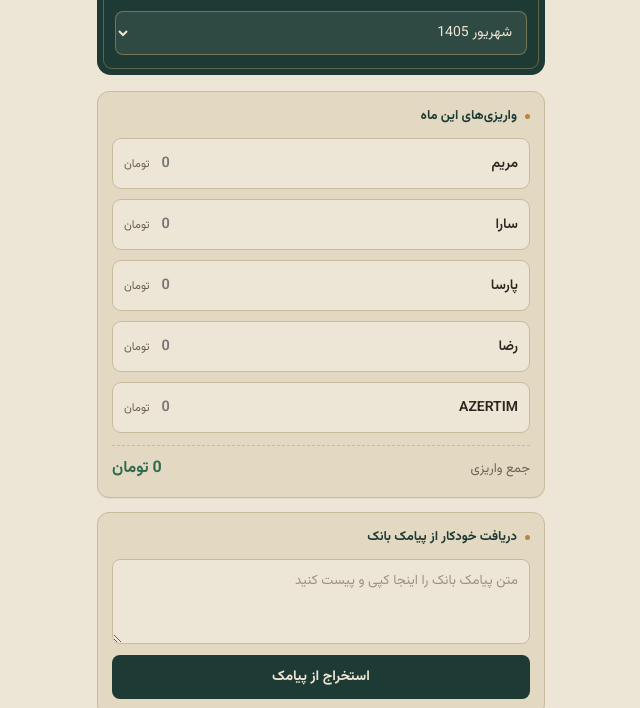
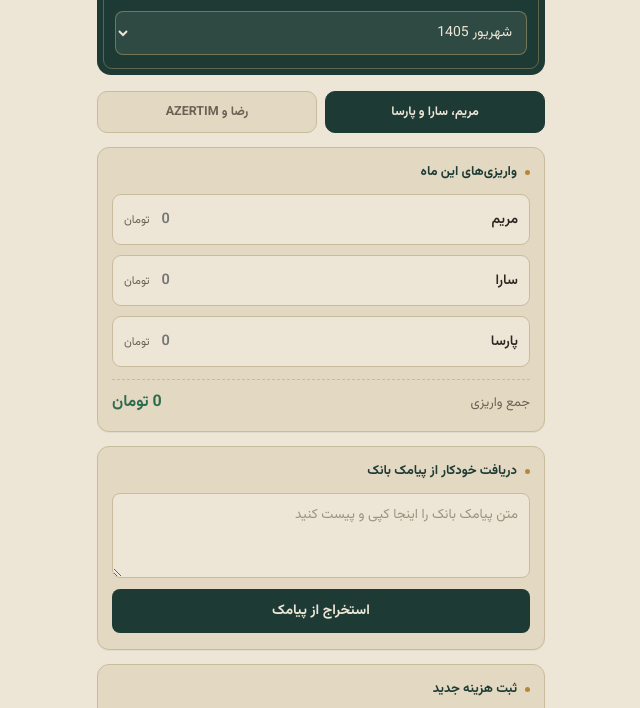
Before and after one commit to rezaakbarimy-crypto/Khaneh-hazineh, a plain HTML site: page index.html in a window 1280 px wide. Shown: the part 98-806 px from the top of the page, without its empty margins (319-959 px from the left). Drawn offline with Linux system fonts and the light colour scheme.

Commit message:
Add files via upload

```diff
--- a/index.html
+++ b/index.html
@@ -97,6 +97,30 @@
     border-radius: 8px;
   }
   .month-row select option{ color:#111; }
+
+  .book-tabs{
+    display:flex;
+    gap:8px;
+    margin-bottom:14px;
+  }
+  .book-tab{
+    flex:1;
+    background: var(--paper-2);
+    border: 1px solid var(--line);
+    border-radius: 10px;
+    padding: 10px 6px;
+    font-family: inherit;
+    font-size: 12.5px;
+    font-weight:700;
+    color: var(--ink-soft);
+    cursor:pointer;
+    text-align:center;
+  }
+  .book-tab.active{
+    background: var(--navy);
+    color: var(--paper);
+    border-color: var(--navy);
+  }
 
   /* ---------- Section cards ---------- */
   .card{
@@ -387,11 +411,13 @@
 
   <div class="ledger-head">
     <h1>دفتر خرج خانه</h1>
-    <p>حساب‌وکتاب ماهانه خانواده</p>
+    <p id="bookSubtitle">حساب‌وکتاب ماهانه خانواده</p>
     <div class="month-row">
       <select id="monthSelect"></select>
     </div>
   </div>
+
+  <div class="book-tabs" id="bookTabs"></div>
 
   <div class="card">
     <h2>واریزی‌های این ماه</h2>
@@ -581,29 +607,64 @@
     return { group, sub };
   }
 
-  const CONTRIBUTORS = [
-    { key: 'maryam', label: 'مریم' },
-    { key: 'sara', label: 'سارا' },
-    { key: 'parsa', label: 'پارسا' },
-    { key: 'reza', label: 'رضا' },
-    { key: 'azertim', label: 'AZERTIM' },
+  const BOOKS = [
+    { key: 'book1', label: 'مریم، سارا و پارسا', contributors: [
+      { key: 'maryam', label: 'مریم' },
+      { key: 'sara', label: 'سارا' },
+      { key: 'parsa', label: 'پارسا' },
+    ]},
+    { key: 'book2', label: 'رضا و AZERTIM', contributors: [
+      { key: 'reza', label: 'رضا' },
+      { key: 'azertim', label: 'AZERTIM' },
+    ]},
   ];
+  let currentBook = 'book1';
+
+  function currentBookDef(){
+    return BOOKS.find(b => b.key === currentBook) || BOOKS[0];
+  }
+  function currentContributors(){
+    return currentBookDef().contributors;
+  }
 
   const STORAGE_KEY = 'family-budget-v1';
-  let data = { months: {} };
-  let savedAccount = null;
+  const CURRENT_BOOK_KEY = 'family-budget-current-book-v1';
+  let data = { books: { book1: { months: {} }, book2: { months: {} } } };
+  let bookAccounts = { book1: null, book2: null };
 
-  function loadSavedAccount(){
-    try{ savedAccount = localStorage.getItem(ACCOUNT_STORAGE_KEY) || null; }
-    catch(e){ savedAccount = null; }
+  function loadSavedAccounts(){
+    try{
+      const raw = localStorage.getItem(ACCOUNT_STORAGE_KEY);
+      bookAccounts = raw ? JSON.parse(raw) : { book1: null, book2: null };
+    }catch(e){
+      bookAccounts = { book1: null, book2: null };
+    }
   }
 
   function saveAccountNumber(acc){
-    savedAccount = acc;
-    try{ localStorage.setItem(ACCOUNT_STORAGE_KEY, acc); }
+    bookAccounts[currentBook] = acc;
+    try{ localStorage.setItem(ACCOUNT_STORAGE_KEY, JSON.stringify(bookAccounts)); }
     catch(e){}
   }
 
+  function currentSavedAccount(){
+    return bookAccounts[currentBook] || null;
+  }
+
+  function loadCurrentBook(){
+    try{
+      const saved = localStorage.getItem(CURRENT_BOOK_KEY);
+      if(saved && BOOKS.some(b => b.key === saved)) currentBook = saved;
+    }catch(e){}
+  }
+
+  function persistCurrentBook(){
+    try{ localStorage.setItem(CURRENT_BOOK_KEY, currentBook); }
+    catch(e){}
+  }
+
+  const bookTabs = document.getElementById('bookTabs');
+  const bookSubtitle = document.getElementById('bookSubtitle');
   const monthSelect = document.getElementById('monthSelect');
   const contributorsBox = document.getElementById('contributorsBox');
   const mainCatSelect = document.getElementById('mainCatSelect');
@@ -790,7 +851,7 @@
 
   function buildContributorInputs(){
     contributorsBox.innerHTML = '';
-    CONTRIBUTORS.forEach(c=>{
+    currentContributors().forEach(c=>{
       const row = document.createElement('div');
       row.className = 'contrib-row';
       row.innerHTML = `
@@ -804,6 +865,29 @@
       attachThousandsFormatting(inp);
       inp.addEventListener('input', onIncomeChange);
     });
+    renderContributors();
+  }
+
+  function buildBookTabs(){
+    bookTabs.innerHTML = '';
+    BOOKS.forEach(b => {
+      const btn = document.createElement('button');
+      btn.type = 'button';
+      btn.className = 'book-tab' + (b.key === currentBook ? ' active' : '');
+      btn.textContent = b.label;
+      btn.addEventListener('click', () => {
+        if(currentBook === b.key) return;
+        currentBook = b.key;
+        persistCurrentBook();
+        buildBookTabs();
+        buildContributorInputs();
+        smsInput.value = '';
+        renderSmsResult('');
+        render();
+      });
+      bookTabs.appendChild(btn);
+    });
+    bookSubtitle.textContent = 'دفتر: ' + currentBookDef().label;
   }
 
   function populateSubCatSelect(mainKey){
@@ -829,13 +913,24 @@
     mainCatSelect.addEventListener('change', () => populateSubCatSelect(mainCatSelect.value));
   }
 
-  function getMonthData(key){
-    if(!data.months[key]){
+  function getMonthData(bookKey, key){
+    const book = data.books[bookKey];
+    if(!book.months[key]){
       const inc = {};
-      CONTRIBUTORS.forEach(c=> inc[c.key]=0);
-      data.months[key] = { income: inc, expenses: [] };
+      BOOKS.find(b => b.key === bookKey).contributors.forEach(c => inc[c.key] = 0);
+      book.months[key] = { income: inc, expenses: [] };
     }
-    return data.months[key];
+    return book.months[key];
+  }
+
+  function migrateDataShape(){
+    if(data && data.books) return;
+    if(data && data.months){
+      // Old single-book format: everything the user already entered becomes Book 1.
+      data = { books: { book1: { months: data.months }, book2: { months: {} } } };
+    } else {
+      data = { books: { book1: { months: {} }, book2: { months: {} } } };
+    }
   }
 
   function loadData(){
@@ -843,8 +938,9 @@
       const raw = localStorage.getItem(STORAGE_KEY);
       if(raw){ data = JSON.parse(raw); }
     }catch(e){
-      data = { months: {} };
+      data = { books: { book1: { months: {} }, book2: { months: {} } } };
     }
+    migrateDataShape();
   }
 
   function saveData(){
@@ -857,7 +953,7 @@
 
   function onIncomeChange(){
     const key = monthSelect.value;
-    const m = getMonthData(key);
+    const m = getMonthData(currentBook, key);
     contributorsBox.querySelectorAll('input').forEach(inp=>{
       m.income[inp.dataset.key] = getRawNumber(inp);
     });
@@ -867,7 +963,7 @@
 
   function renderContributors(){
     const key = monthSelect.value;
-    const m = getMonthData(key);
+    const m = getMonthData(currentBook, key);
     contributorsBox.querySelectorAll('input').forEach(inp=>{
       const v = m.income[inp.dataset.key]||0;
       inp.value = v === 0 ? '' : v.toLocaleString('en-US');
@@ -876,7 +972,7 @@
 
   function renderExpenseList(){
     const key = monthSelect.value;
-    const m = getMonthData(key);
+    const m = getMonthData(currentBook, key);
     expenseList.innerHTML = '';
     if(m.expenses.length === 0){
       expenseList.innerHTML = '<div class="empty-note">هنوز هزینه‌ای برای این ماه ثبت نشده</div>';
@@ -910,9 +1006,9 @@
 
   function renderBreakdownAndSummary(){
     const key = monthSelect.value;
-    const m = getMonthData(key);
+    const m = getMonthData(currentBook, key);
 
-    const totalIncome = CONTRIBUTORS.reduce((s,c)=> s + (m.income[c.key]||0), 0);
+    const totalIncome = currentContributors().reduce((s,c)=> s + (m.income[c.key]||0), 0);
     const totalExpense = m.expenses.reduce((s,e)=> s + (Number(e.amount)||0), 0);
     const balance = totalIncome - totalExpense;
 
@@ -1056,12 +1152,13 @@
 
   function accountStatusHtml(account){
     if(!account) return '';
-    if(!savedAccount){
+    const saved = currentSavedAccount();
+    if(!saved){
       return '<div class="sms-line">شماره حساب شناسایی‌شده: ...' + account.slice(-4) +
-        ' &nbsp; <button type="button" class="sms-choice-btn secondary" id="smsSaveAccount" data-acc="' + account + '">تنظیم به‌عنوان حساب خانواده</button></div>';
+        ' &nbsp; <button type="button" class="sms-choice-btn secondary" id="smsSaveAccount" data-acc="' + account + '">تنظیم به‌عنوان حساب ' + currentBookDef().label + '</button></div>';
     }
-    if(account !== savedAccount){
-      return '<div class="sms-line sms-warn">⚠️ این پیامک از حسابی غیر از حساب خانواده ذخیره‌شده است.</div>';
+    if(account !== saved){
+      return '<div class="sms-line sms-warn">⚠️ این پیامک از حسابی غیر از حساب ثبت‌شده برای «' + currentBookDef().label + '» است.</div>';
     }
     return '';
   }
@@ -1071,7 +1168,7 @@
     if(btn){
       btn.addEventListener('click', () => {
         saveAccountNumber(btn.dataset.acc);
-        renderSmsResult('<div class="sms-line sms-ok">این حساب به‌عنوان حساب خانواده ذخیره شد. از این پس پیامک‌های حساب‌های دیگر با هشدار مشخص می‌شوند.</div>');
+        renderSmsResult('<div class="sms-line sms-ok">این حساب برای «' + currentBookDef().label + '» ذخیره شد. از این پس پیامک‌های حساب‌های دیگر با هشدار مشخص می‌شوند.</div>');
       });
     }
   }
@@ -1091,7 +1188,7 @@
 
   function handleIncomeSms(res){
     applyParsedDateToForm(res.jy, res.jm, res.jd);
-    const buttons = CONTRIBUTORS.map(c =>
+    const buttons = currentContributors().map(c =>
       '<button type="button" class="sms-choice-btn" data-key="' + c.key + '">' + c.label + '</button>'
     ).join('');
     renderSmsResult(
@@ -1104,11 +1201,11 @@
     smsResult.querySelectorAll('.sms-choice-btn[data-key]').forEach(btn => {
       btn.addEventListener('click', () => {
         const key = monthSelect.value;
-        const m = getMonthData(key);
+        const m = getMonthData(currentBook, key);
         m.income[btn.dataset.key] = (m.income[btn.dataset.key] || 0) + res.amount;
         saveData();
         render();
-        const person = CONTRIBUTORS.find(c => c.key === btn.dataset.key);
+        const person = currentContributors().find(c => c.key === btn.dataset.key);
         renderSmsResult('<div class="sms-line sms-ok">' + fmt(res.amount) + ' تومان به واریزی ' + person.label + ' اضافه شد.</div>');
         smsInput.value = '';
       });
@@ -1148,7 +1245,7 @@
       return;
     }
     const key = monthSelect.value;
-    const m = getMonthData(key);
+    const m = getMonthData(currentBook, key);
     m.expenses.push({
       id: Date.now(),
       mainCat: mainCatSelect.value,
@@ -1167,12 +1264,14 @@
 
   (function init(){
     attachThousandsFormatting(amountInput);
+    loadCurrentBook();
+    buildBookTabs();
     buildMonthOptions();
     buildContributorInputs();
     buildCatSelect();
     buildJalaliDateInputs();
     loadData();
-    loadSavedAccount();
+    loadSavedAccounts();
     render();
   })();
 
```
